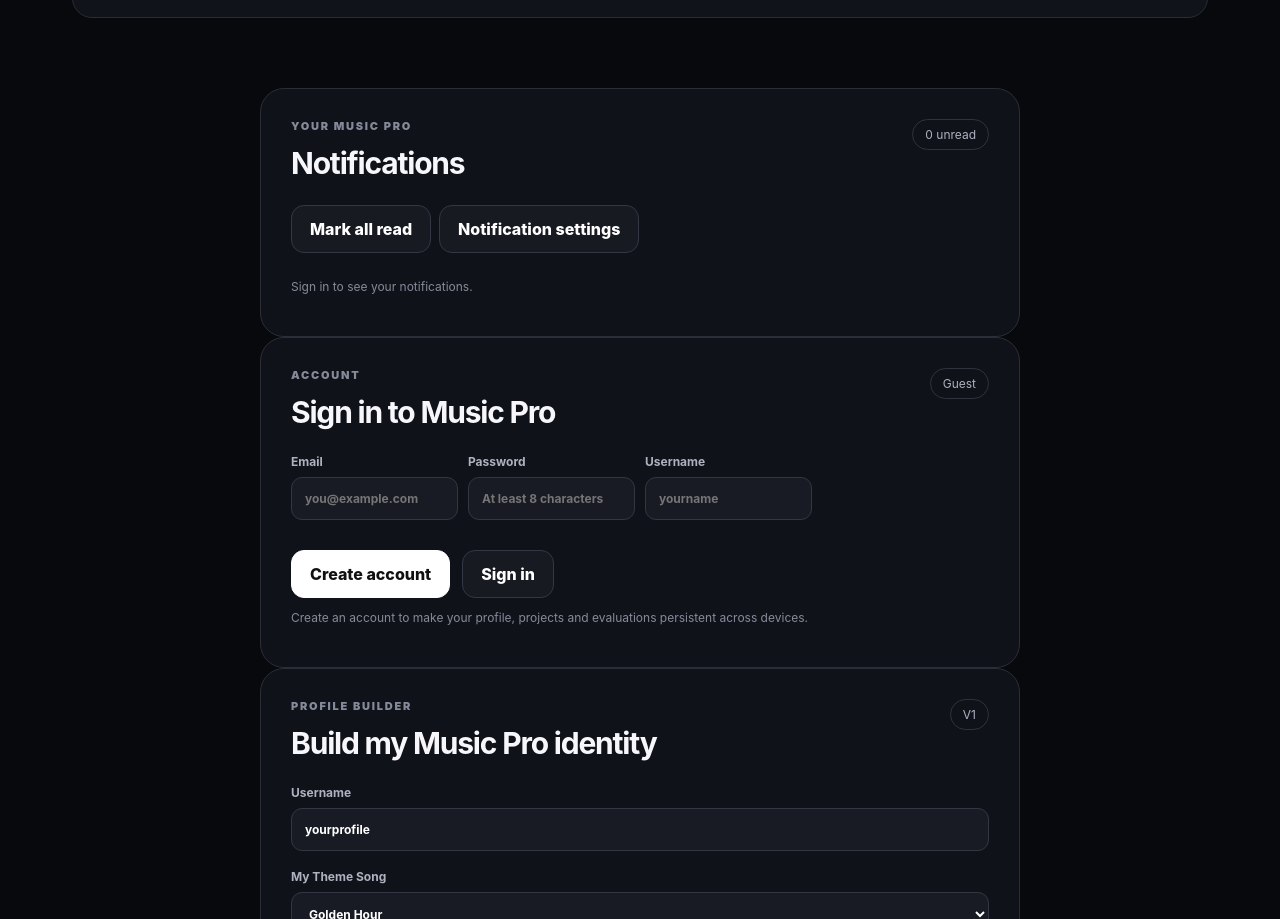
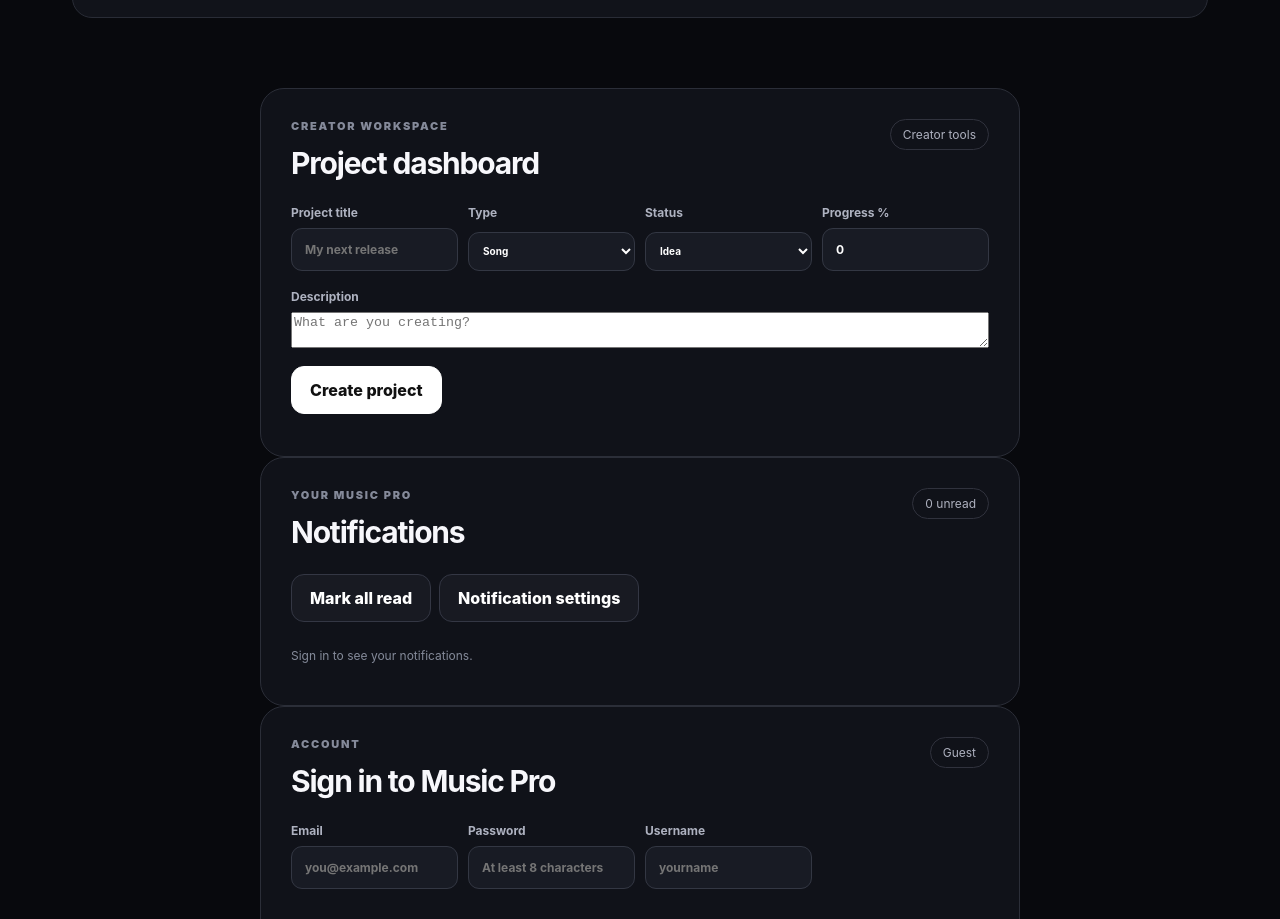
Before and after one commit to axali-sys/Instagram-theme-song, a website: page index.html in a window 1280 px wide. Shown: the part 2470-3389 px from the top of the page. Drawn offline with Linux system fonts and the light colour scheme; no server answers.

Commit message:
add: creator project dashboard UI

```diff
--- a/index.html
+++ b/index.html
@@ -74,7 +74,20 @@
 
     <section class="artist-strip"><div><p class="eyebrow">PART OF MY WORLD</p><h2>Artists I Love</h2><p>Artists are important — but they appear through my relationship with their music and projects.</p></div><div class="artist-chips"><span>Artist 01</span><span>Artist 02</span><span>Artist 03</span><span>+ Discover</span></div></section>
 
-    <section class="panel" id="notifications">
+    <section class="panel" id="creatorDashboard">
+  <div class="panel-head"><div><p class="eyebrow">CREATOR WORKSPACE</p><h2>Project dashboard</h2></div><span class="pill">Creator tools</span></div>
+  <div class="rating-grid">
+    <label>Project title<input id="creatorProjectTitle" maxlength="120" placeholder="My next release"></label>
+    <label>Type<select id="creatorProjectType"><option value="song">Song</option><option value="episode">Episode</option><option value="album">Album</option></select></label>
+    <label>Status<select id="creatorProjectStatus"><option value="idea">Idea</option><option value="planning">Planning</option><option value="creating">Creating</option><option value="preview">Preview</option><option value="ready">Ready</option><option value="released">Released</option></select></label>
+    <label>Progress %<input id="creatorProjectProgress" type="number" min="0" max="100" value="0"></label>
+  </div>
+  <label>Description<textarea id="creatorProjectDescription" maxlength="2000" placeholder="What are you creating?"></textarea></label>
+  <button id="createProjectBtn" class="primary">Create project</button>
+  <p id="creatorMessage" class="saved" role="status"></p>
+</section>
+
+<section class="panel" id="notifications">
   <div class="panel-head"><div><p class="eyebrow">YOUR MUSIC PRO</p><h2>Notifications</h2></div><span class="pill" id="notificationCount">0 unread</span></div>
   <div class="notification-tools"><button id="markNotificationsRead" class="secondary">Mark all read</button><button id="openNotificationSettings" class="secondary">Notification settings</button></div>
   <div id="notificationList" class="notification-list"><p class="saved">Sign in to see your notifications.</p></div>
```
